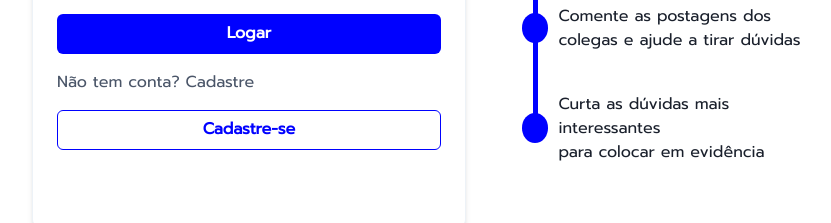
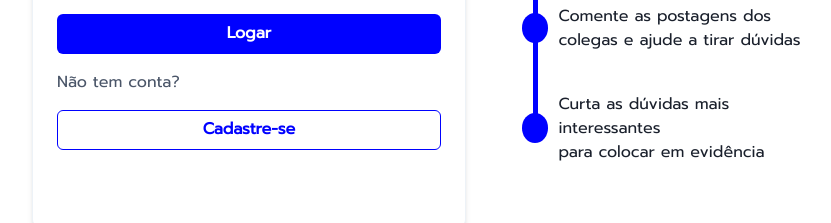
Before and after one commit to erick-paiva/stack-kenzie, a React (Create React App) app: page / in a window 1280 px wide. Shown: the part 376-599 px from the top of the page, without its empty margins (208-1039 px from the left). Built offline with nearby package versions, Linux system fonts and the light colour scheme; no server answers.

Commit message:
fix: removed 'Cadastre' from the page.

```diff
--- a/src/components/FormSignIn/index.jsx
+++ b/src/components/FormSignIn/index.jsx
@@ -104,7 +104,7 @@ export default function FormSignIn() {
         </Button>
 
         <Text ml="1" mt="1" color="gray.600">
-          Não tem conta? Cadastre
+          Não tem conta?
         </Text>
         <Button
           bg="#FFFFFF"
```
